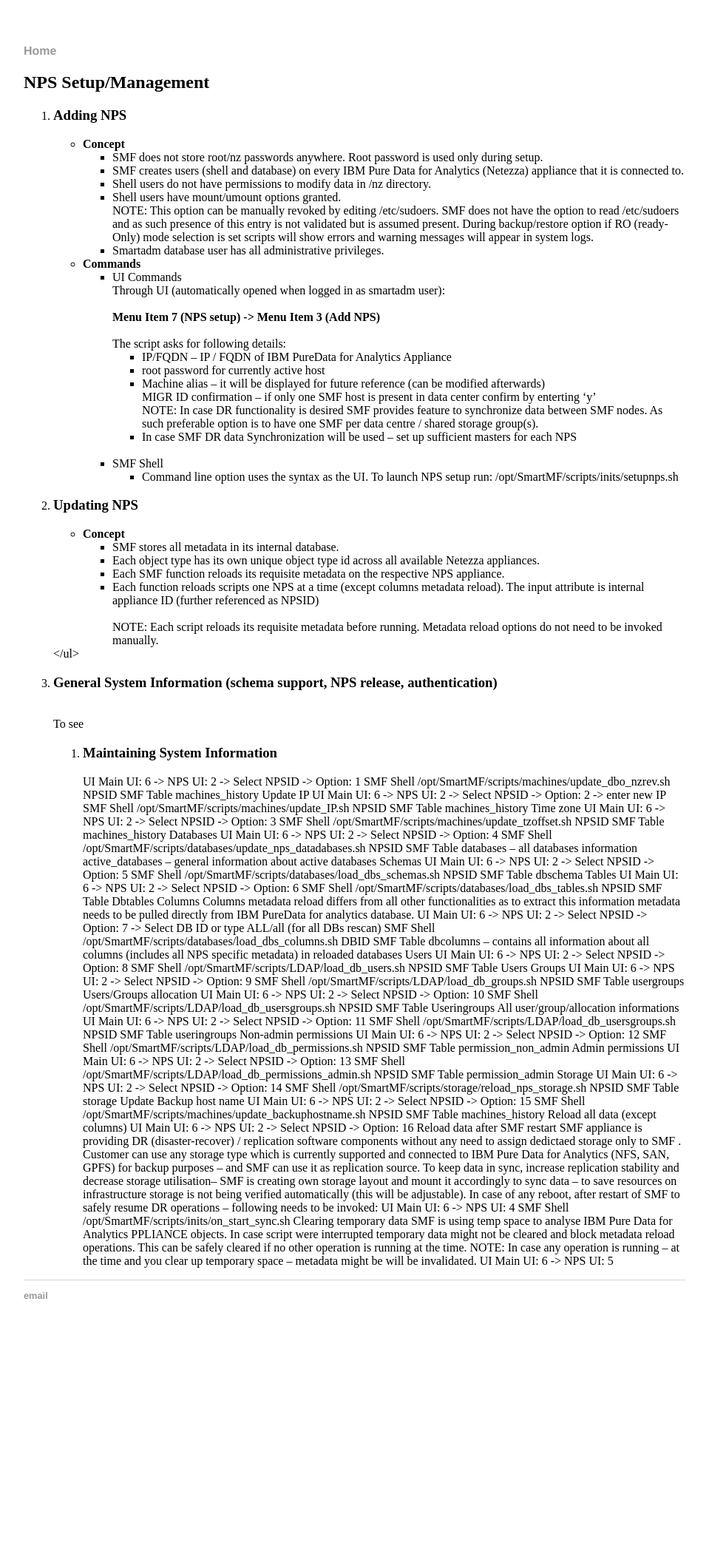
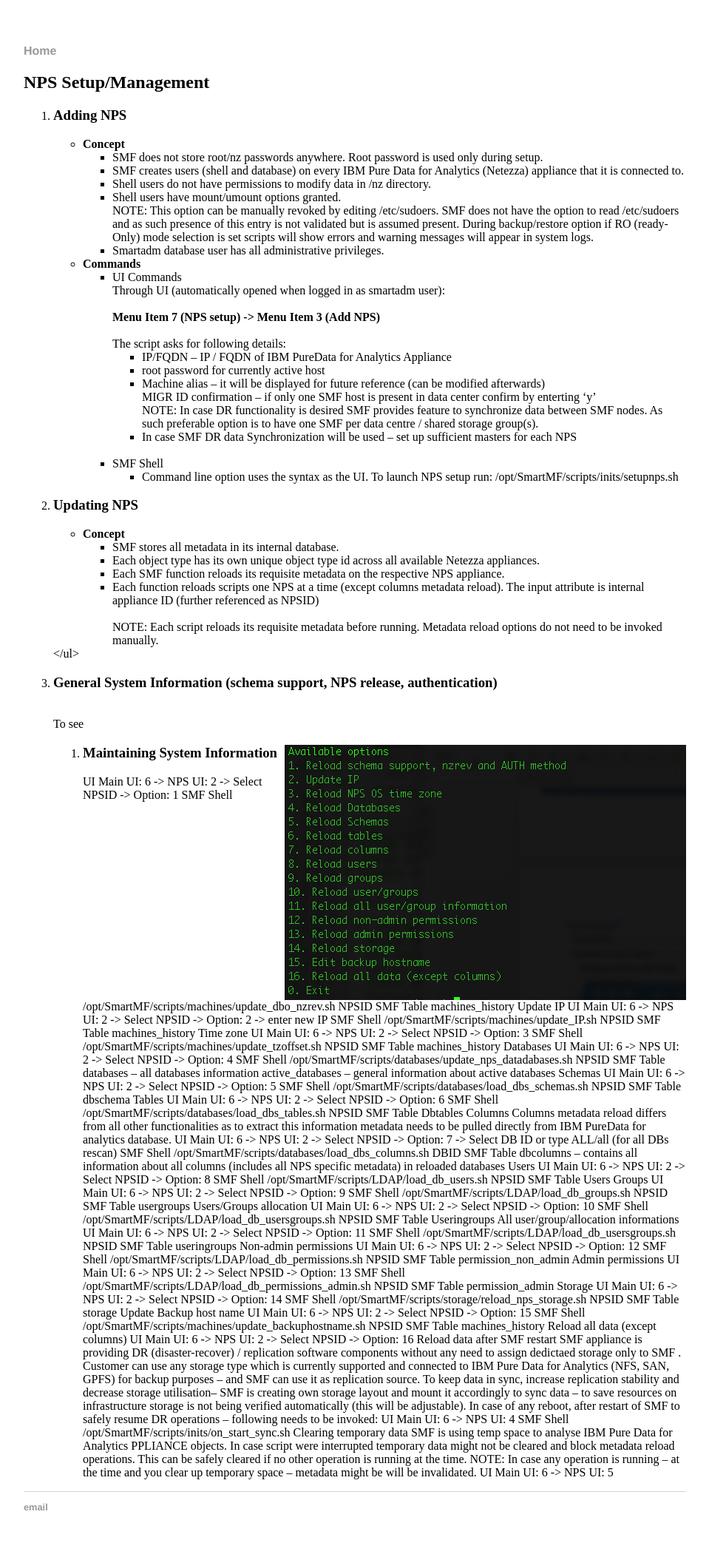
Before and after one commit to rhammett1/smf_dr_manual, a Jekyll site: the page built from manual/npssetup.md, in a window 1280 px wide. Shown: the whole page at 74% size, without its empty margins (160-1119 px from the left). Built offline with Jekyll 4.4.1, drawn with Linux system fonts in a browser that asks for light colours; before the commit the page ends 1819 px from its top, so only the background shows below that.

Commit message:
Add image to script
nps setup menu

```diff
--- a/manual/npssetup.md
+++ b/manual/npssetup.md
@@ -59,6 +59,7 @@
 <li><h3>General System Information (schema support, NPS release, authentication)</h3></li>
 <br> To see
 <ol>
+<img style="float: right;" src="/manual/images/edit_nps_menu.jpg">
 
 <li><h3>Maintaining System Information</h3></li>
 UI
```
Also changed, not shown: manual/images/edit_nps_menu.jpg (added), 2 other files.
